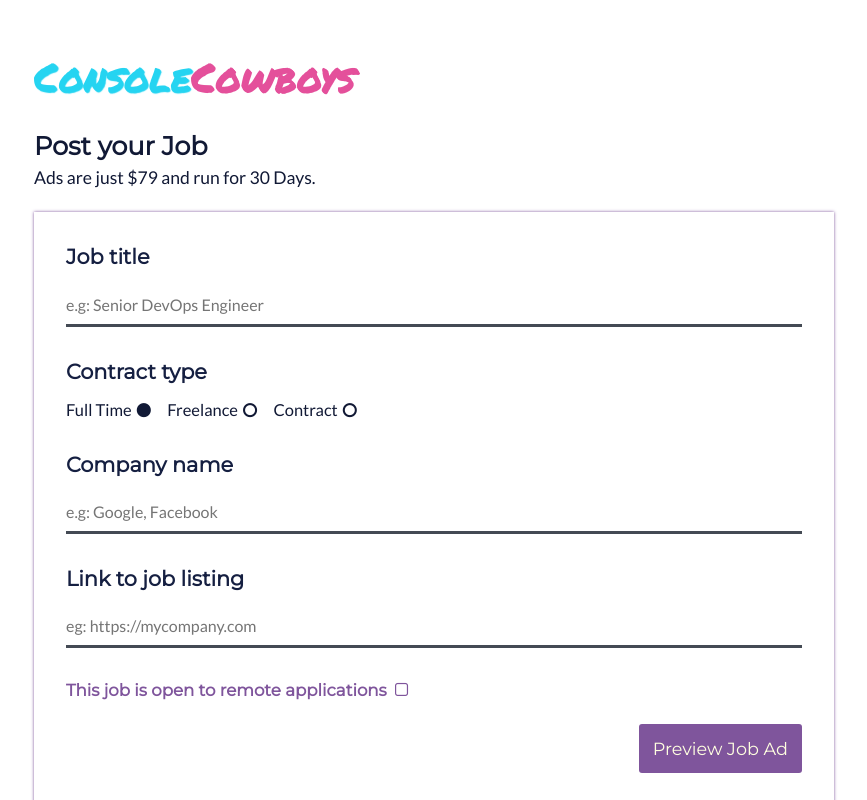
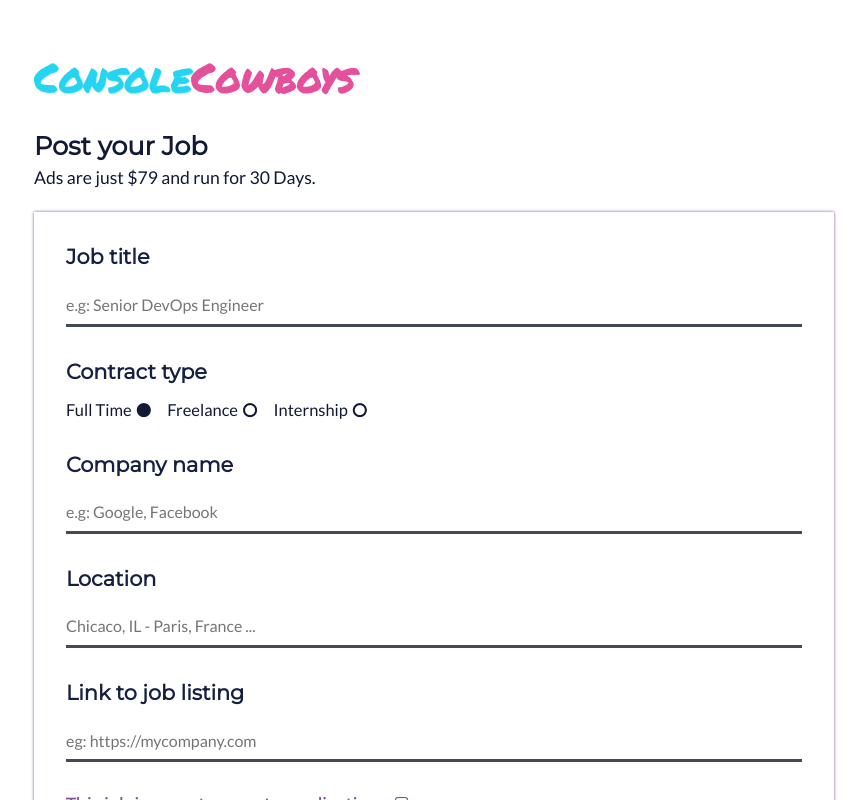
Before and after one commit to Zabanaa/Console-Cowboys, a React (Create React App) app: page /publish in a window 1280 px wide. Shown: the top 800 px of the page, without its empty margins (206-1073 px from the left). Built offline with nearby package versions, Linux system fonts and the light colour scheme.

Commit message:
handle form submission

```diff
--- a/src/components/PublishForm.js
+++ b/src/components/PublishForm.js
@@ -1,12 +1,47 @@
 import React, { Component } from 'react'
 
 class PublishForm extends Component {
+
+    constructor() {
+
+        super()
+
+        this.state = {
+            checked: false
+        }
+
+    }
+
+    toggleCheckBox(e) {
+
+        return this.setState({
+            checked: e.target.checked
+        })
+
+    }
+
+    postJob(event) {
+        event.preventDefault()
+        let storage = window.localStorage
+
+        for (let key in this.refs) {
+
+            storage.setItem(key, this.refs[key].value)
+
+            // if (key === "is_remote") {
+            //    storage.setItem(key, this.state.checked)
+            // }
+        }
+
+        return window.location.path = "/preview"
+
+    }
 
     render() {
 
         return(
 
-            <form method="POST" className="post-job__form" name="post-job__form" >
+            <form method="POST" onSubmit={this.postJob.bind(this)} className="post-job__form" name="post-job__form" >
 
                 <div className="form-group">
 
@@ -16,7 +51,7 @@ class PublishForm extends Component {
 
                     <input  className="form-element"
                             type="text"
-                            name="job_title"
+                            ref="job_title"
                             placeholder="e.g: Senior DevOps Engineer"
                     />
 
@@ -27,34 +62,44 @@ class PublishForm extends Component {
                     <p className="post-job__label">Contract type</p>
 
                     <label className="label-contract-type">
-                        <input type="radio" name="contract_type" value="full-time" checked />
+                        <input type="radio" ref="contract_type" value="full-time" defaultChecked={true} />
                         <span className="label-text">Full Time</span>
                     </label>
 
                     <label className="label-contract-type">
-                        <input type="radio" name="contract_type" value="freelance" />
+                        <input type="radio" ref="contract_type" value="freelance" />
                         <span className="label-text">Freelance</span>
                     </label>
 
                     <label className="label-contract-type">
-                        <input type="radio" name="contract_type" value="contract" />
-                        <span className="label-text">Contract</span>
+                        <input type="radio" ref="contract_type" value="Internship" />
+                        <span className="label-text">Internship</span>
                     </label>
 
                 </div>
 
                 <div className="form-group">
                     <label className="post-job__label" htmlFor="company_name">Company name</label>
-                    <input className="form-element" type="text" name="company_name" placeholder="e.g: Google, Facebook" />
+                    <input className="form-element" type="text" ref="company_name" placeholder="e.g: Google, Facebook" />
                 </div>
 
                 <div className="form-group">
-                    <label className="post-job__label" htmlFor="link_to_listing">Link to job listing</label>
-                    <input className="form-element" type="text" name="link_to_listing" placeholder="eg: https://mycompany.com" />
+                    <label className="post-job__label" htmlFor="location">Location</label>
+                    <input className="form-element" type="text" ref="location" placeholder="Chicaco, IL - Paris, France ..." />
+                </div>
+
+                <div className="form-group">
+                    <label className="post-job__label" htmlFor="listing_url">Link to job listing</label>
+                    <input className="form-element" type="text" ref="listing_url" placeholder="eg: https://mycompany.com" />
                 </div>
 
                 <label className="post-job__label label-is-remote">
-                    <input className="form-element" name="is_remote" type="checkbox" />
+                    <input className="form-element"
+                            ref="is_remote"
+                            type="checkbox"
+                            checked={this.state.checked}
+                            onChange={this.toggleCheckBox.bind(this)}
+                    />
                     <span className="label-text">This job is open to remote applications</span>
                 </label>
 
```
